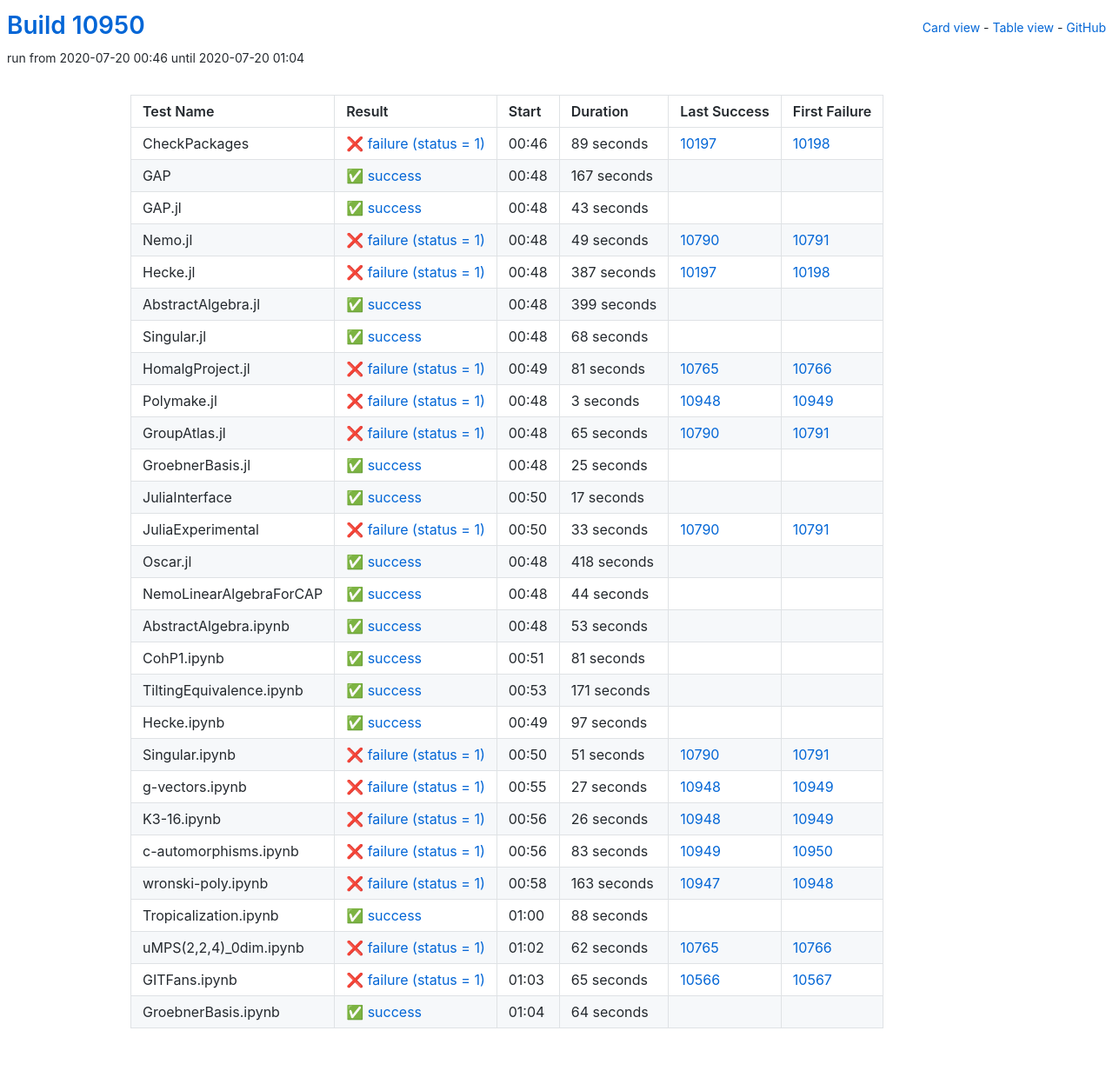
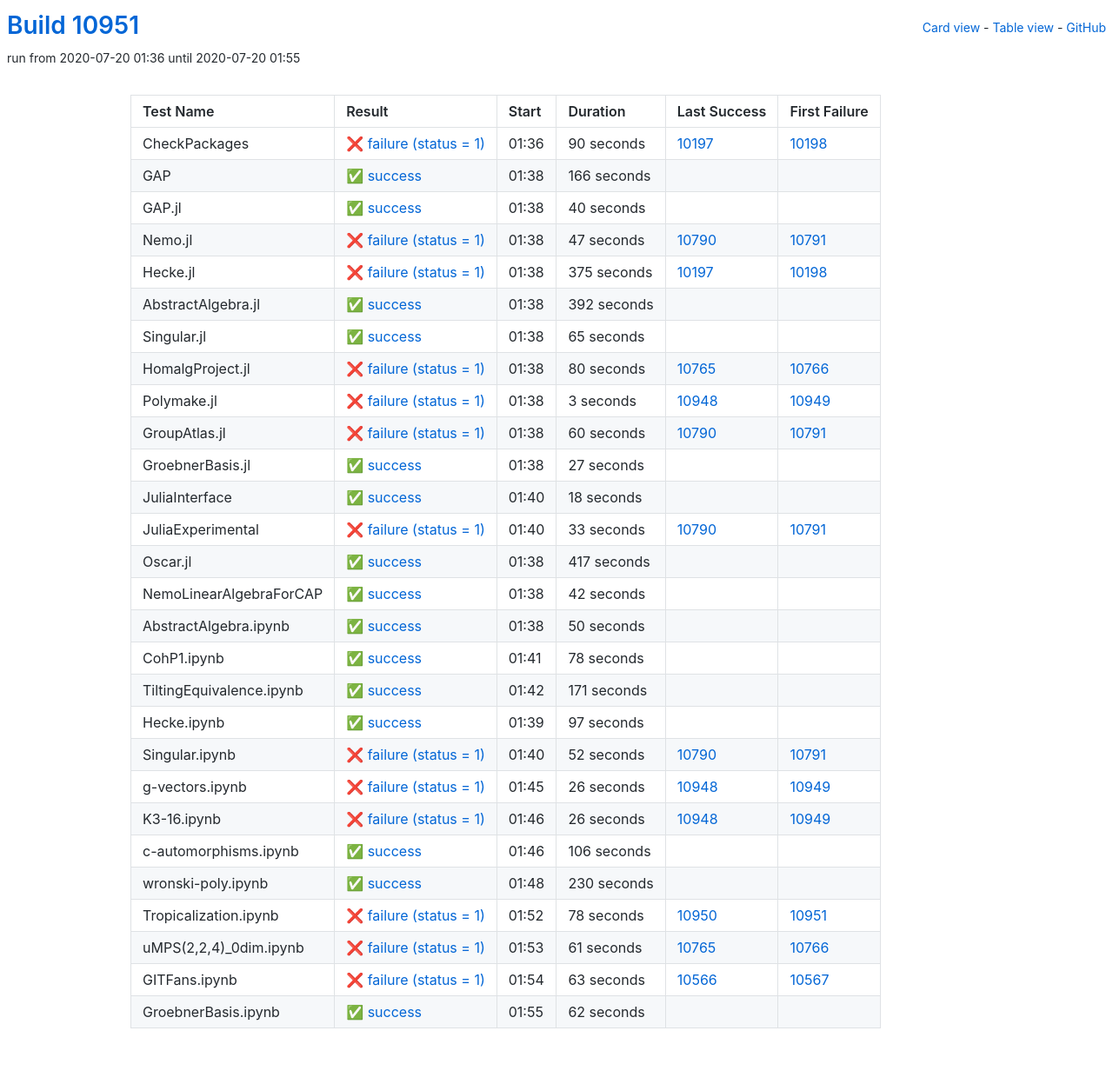
Before and after one commit to oscar-system/oscar-ci-status, a Jekyll site: the page built from table.html, in a window 1280 px wide. Shown: the whole page at 87% size. Built offline with Jekyll 4.4.1, drawn with Linux system fonts in a browser that asks for light colours.

Commit message:
Build #10951

```diff
--- a/_data/ci.yml
+++ b/_data/ci.yml
@@ -1,6 +1,6 @@
 ---
-build: 10950
-build_url: https://oscarci.mathematik.uni-kl.de/job/oscar/10950/
+build: 10951
+build_url: https://oscarci.mathematik.uni-kl.de/job/oscar/10951/
 job: oscar
 organization: oscar-system
 repo: oscar-ci-status
@@ -8,104 +8,104 @@
 tests:
 - name: CheckPackages
   id: checkpackages
-  log: https://oscarci.mathematik.uni-kl.de/job/oscar/10950/artifact/logs/build-10950/CheckPackages.log
-  start: 2020-07-20 00:46
+  log: https://oscarci.mathematik.uni-kl.de/job/oscar/10951/artifact/logs/build-10951/CheckPackages.log
+  start: 2020-07-20 01:36
   success: false
   exitcode: 1
   status: failure
-  duration: 89
+  duration: 90
   last_success: 10197
   last_success_url: https://oscarci.mathematik.uni-kl.de/job/oscar/10197/
   first_failure: 10198
   first_failure_url: https://oscarci.mathematik.uni-kl.de/job/oscar/10198/
 - name: GAP
   id: gap
-  log: https://oscarci.mathematik.uni-kl.de/job/oscar/10950/artifact/logs/build-10950/GAP.log
-  start: 2020-07-20 00:48
+  log: https://oscarci.mathematik.uni-kl.de/job/oscar/10951/artifact/logs/build-10951/GAP.log
+  start: 2020-07-20 01:38
   success: true
   exitcode: 0
   status: success
-  duration: 167
+  duration: 166
   last_success: false
   last_success_url:
   first_failure: false
   first_failure_url:
 - name: GAP.jl
   id: gap-jl
-  log: https://oscarci.mathematik.uni-kl.de/job/oscar/10950/artifact/logs/build-10950/GAP.jl.log
-  start: 2020-07-20 00:48
+  log: https://oscarci.mathematik.uni-kl.de/job/oscar/10951/artifact/logs/build-10951/GAP.jl.log
+  start: 2020-07-20 01:38
   success: true
   exitcode: 0
   status: success
-  duration: 43
+  duration: 40
   last_success: false
   last_success_url:
   first_failure: false
   first_failure_url:
 - name: Nemo.jl
   id: nemo-jl
-  log: https://oscarci.mathematik.uni-kl.de/job/oscar/10950/artifact/logs/build-10950/Nemo.jl.log
-  start: 2020-07-20 00:48
+  log: https://oscarci.mathematik.uni-kl.de/job/oscar/10951/artifact/logs/build-10951/Nemo.jl.log
+  start: 2020-07-20 01:38
   success: false
   exitcode: 1
   status: failure
-  duration: 49
+  duration: 47
   last_success: 10790
   last_success_url: https://oscarci.mathematik.uni-kl.de/job/oscar/10790/
   first_failure: 10791
   first_failure_url: https://oscarci.mathematik.uni-kl.de/job/oscar/10791/
 - name: Hecke.jl
   id: hecke-jl
-  log: https://oscarci.mathematik.uni-kl.de/job/oscar/10950/artifact/logs/build-10950/Hecke.jl.log
-  start: 2020-07-20 00:48
+  log: https://oscarci.mathematik.uni-kl.de/job/oscar/10951/artifact/logs/build-10951/Hecke.jl.log
+  start: 2020-07-20 01:38
   success: false
   exitcode: 1
   status: failure
-  duration: 387
+  duration: 375
   last_success: 10197
   last_success_url: https://oscarci.mathematik.uni-kl.de/job/oscar/10197/
   first_failure: 10198
   first_failure_url: https://oscarci.mathematik.uni-kl.de/job/oscar/10198/
 - name: AbstractAlgebra.jl
   id: abstractalgebra-jl
-  log: https://oscarci.mathematik.uni-kl.de/job/oscar/10950/artifact/logs/build-10950/AbstractAlgebra.jl.log
-  start: 2020-07-20 00:48
+  log: https://oscarci.mathematik.uni-kl.de/job/oscar/10951/artifact/logs/build-10951/AbstractAlgebra.jl.log
+  start: 2020-07-20 01:38
   success: true
   exitcode: 0
   status: success
-  duration: 399
+  duration: 392
   last_success: false
   last_success_url:
   first_failure: false
   first_failure_url:
 - name: Singular.jl
   id: singular-jl
-  log: https://oscarci.mathematik.uni-kl.de/job/oscar/10950/artifact/logs/build-10950/Singular.jl.log
-  start: 2020-07-20 00:48
+  log: https://oscarci.mathematik.uni-kl.de/job/oscar/10951/artifact/logs/build-10951/Singular.jl.log
+  start: 2020-07-20 01:38
   success: true
   exitcode: 0
   status: success
-  duration: 68
+  duration: 65
   last_success: false
   last_success_url:
   first_failure: false
   first_failure_url:
 - name: HomalgProject.jl
   id: homalgproject-jl
-  log: https://oscarci.mathematik.uni-kl.de/job/oscar/10950/artifact/logs/build-10950/HomalgProject.jl.log
-  start: 2020-07-20 00:49
+  log: https://oscarci.mathematik.uni-kl.de/job/oscar/10951/artifact/logs/build-10951/HomalgProject.jl.log
+  start: 2020-07-20 01:38
   success: false
   exitcode: 1
   status: failure
-  duration: 81
+  duration: 80
   last_success: 10765
   last_success_url: https://oscarci.mathematik.uni-kl.de/job/oscar/10765/
   first_failure: 10766
   first_failure_url: https://oscarci.mathematik.uni-kl.de/job/oscar/10766/
 - name: Polymake.jl
   id: polymake-jl
-  log: https://oscarci.mathematik.uni-kl.de/job/oscar/10950/artifact/logs/build-10950/Polymake.jl.log
-  start: 2020-07-20 00:48
+  log: https://oscarci.mathematik.uni-kl.de/job/oscar/10951/artifact/logs/build-10951/Polymake.jl.log
+  start: 2020-07-20 01:38
   success: false
   exitcode: 1
   status: failure
@@ -116,44 +116,44 @@
   first_failure_url: https://oscarci.mathematik.uni-kl.de/job/oscar/10949/
 - name: GroupAtlas.jl
   id: groupatlas-jl
-  log: https://oscarci.mathematik.uni-kl.de/job/oscar/10950/artifact/logs/build-10950/GroupAtlas.jl.log
-  start: 2020-07-20 00:48
+  log: https://oscarci.mathematik.uni-kl.de/job/oscar/10951/artifact/logs/build-10951/GroupAtlas.jl.log
+  start: 2020-07-20 01:38
   success: false
   exitcode: 1
   status: failure
-  duration: 65
+  duration: 60
   last_success: 10790
   last_success_url: https://oscarci.mathematik.uni-kl.de/job/oscar/10790/
   first_failure: 10791
   first_failure_url: https://oscarci.mathematik.uni-kl.de/job/oscar/10791/
 - name: GroebnerBasis.jl
   id: groebnerbasis-jl
-  log: https://oscarci.mathematik.uni-kl.de/job/oscar/10950/artifact/logs/build-10950/GroebnerBasis.jl.log
-  start: 2020-07-20 00:48
+  log: https://oscarci.mathematik.uni-kl.de/job/oscar/10951/artifact/logs/build-10951/GroebnerBasis.jl.log
+  start: 2020-07-20 01:38
   success: true
   exitcode: 0
   status: success
-  duration: 25
+  duration: 27
   last_success: false
   last_success_url:
   first_failure: false
   first_failure_url:
 - name: JuliaInterface
   id: juliainterface
-  log: https://oscarci.mathematik.uni-kl.de/job/oscar/10950/artifact/logs/build-10950/JuliaInterface.log
-  start: 2020-07-20 00:50
+  log: https://oscarci.mathematik.uni-kl.de/job/oscar/10951/artifact/logs/build-10951/JuliaInterface.log
+  start: 2020-07-20 01:40
   success: true
   exitcode: 0
   status: success
-  duration: 17
+  duration: 18
   last_success: false
   last_success_url:
   first_failure: false
   first_failure_url:
 - name: JuliaExperimental
   id: juliaexperimental
-  log: https://oscarci.mathematik.uni-kl.de/job/oscar/10950/artifact/logs/build-10950/JuliaExperimental.log
-  start: 2020-07-20 00:50
+  log: https://oscarci.mathematik.uni-kl.de/job/oscar/10951/artifact/logs/build-10951/JuliaExperimental.log
+  start: 2020-07-20 01:40
   success: false
   exitcode: 1
   status: failure
@@ -164,56 +164,56 @@
   first_failure_url: https://oscarci.mathematik.uni-kl.de/job/oscar/10791/
 - name: Oscar.jl
   id: oscar-jl
-  log: https://oscarci.mathematik.uni-kl.de/job/oscar/10950/artifact/logs/build-10950/Oscar.jl.log
-  start: 2020-07-20 00:48
+  log: https://oscarci.mathematik.uni-kl.de/job/oscar/10951/artifact/logs/build-10951/Oscar.jl.log
+  start: 2020-07-20 01:38
   success: true
   exitcode: 0
   status: success
-  duration: 418
+  duration: 417
   last_success: false
   last_success_url:
   first_failure: false
   first_failure_url:
 - name: NemoLinearAlgebraForCAP
   id: nemolinearalgebraforcap
-  log: https://oscarci.mathematik.uni-kl.de/job/oscar/10950/artifact/logs/build-10950/NemoLinearAlgebraForCAP.log
-  start: 2020-07-20 00:48
+  log: https://oscarci.mathematik.uni-kl.de/job/oscar/10951/artifact/logs/build-10951/NemoLinearAlgebraForCAP.log
+  start: 2020-07-20 01:38
   success: true
   exitcode: 0
   status: success
-  duration: 44
+  duration: 42
   last_success: false
   last_success_url:
   first_failure: false
   first_failure_url:
 - name: AbstractAlgebra.ipynb
   id: abstractalgebra-ipynb
-  log: https://oscarci.mathematik.uni-kl.de/job/oscar/10950/artifact/logs/build-10950/AbstractAlgebra.ipynb.log
-  start: 2020-07-20 00:48
+  log: https://oscarci.mathematik.uni-kl.de/job/oscar/10951/artifact/logs/build-10951/AbstractAlgebra.ipynb.log
+  start: 2020-07-20 01:38
   success: true
   exitcode: 0
   status: success
-  duration: 53
+  duration: 50
   last_success: false
   last_success_url:
   first_failure: false
   first_failure_url:
 - name: CohP1.ipynb
   id: cohp1-ipynb
-  log: https://oscarci.mathematik.uni-kl.de/job/oscar/10950/artifact/logs/build-10950/CohP1.ipynb.log
-  start: 2020-07-20 00:51
+  log: https://oscarci.mathematik.uni-kl.de/job/oscar/10951/artifact/logs/build-10951/CohP1.ipynb.log
+  start: 2020-07-20 01:41
   success: true
   exitcode: 0
   status: success
-  duration: 81
+  duration: 78
   last_success: false
   last_success_url:
   first_failure: false
   first_failure_url:
 - name: TiltingEquivalence.ipynb
   id: tiltingequivalence-ipynb
-  log: https://oscarci.mathematik.uni-kl.de/job/oscar/10950/artifact/logs/build-10950/TiltingEquivalence.ipynb.log
-  start: 2020-07-20 00:53
+  log: https://oscarci.mathematik.uni-kl.de/job/oscar/10951/artifact/logs/build-10951/TiltingEquivalence.ipynb.log
+  start: 2020-07-20 01:42
   success: true
   exitcode: 0
   status: success
@@ -224,8 +224,8 @@
   first_failure_url:
 - name: Hecke.ipynb
   id: hecke-ipynb
-  log: https://oscarci.mathematik.uni-kl.de/job/oscar/10950/artifact/logs/build-10950/Hecke.ipynb.log
-  start: 2020-07-20 00:49
+  log: https://oscarci.mathematik.uni-kl.de/job/oscar/10951/artifact/logs/build-10951/Hecke.ipynb.log
+  start: 2020-07-20 01:39
   success: true
   exitcode: 0
   status: success
@@ -236,32 +236,32 @@
   first_failure_url:
 - name: Singular.ipynb
   id: singular-ipynb
-  log: https://oscarci.mathematik.uni-kl.de/job/oscar/10950/artifact/logs/build-10950/Singular.ipynb.log
-  start: 2020-07-20 00:50
+  log: https://oscarci.mathematik.uni-kl.de/job/oscar/10951/artifact/logs/build-10951/Singular.ipynb.log
+  start: 2020-07-20 01:40
   success: false
   exitcode: 1
   status: failure
-  duration: 51
+  duration: 52
   last_success: 10790
   last_success_url: https://oscarci.mathematik.uni-kl.de/job/oscar/10790/
   first_failure: 10791
   first_failure_url: https://oscarci.mathematik.uni-kl.de/job/oscar/10791/
 - name: g-vectors.ipynb
   id: g-vectors-ipynb
-  log: https://oscarci.mathematik.uni-kl.de/job/oscar/10950/artifact/logs/build-10950/g-vectors.ipynb.log
-  start: 2020-07-20 00:55
+  log: https://oscarci.mathematik.uni-kl.de/job/oscar/10951/artifact/logs/build-10951/g-vectors.ipynb.log
+  start: 2020-07-20 01:45
   success: false
   exitcode: 1
   status: failure
-  duration: 27
+  duration: 26
   last_success: 10948
   last_success_url: https://oscarci.mathematik.uni-kl.de/job/oscar/10948/
   first_failure: 10949
   first_failure_url: https://oscarci.mathematik.uni-kl.de/job/oscar/10949/
 - name: K3-16.ipynb
   id: k3-16-ipynb
-  log: https://oscarci.mathematik.uni-kl.de/job/oscar/10950/artifact/logs/build-10950/K3-16.ipynb.log
-  start: 2020-07-20 00:56
+  log: https://oscarci.mathematik.uni-kl.de/job/oscar/10951/artifact/logs/build-10951/K3-16.ipynb.log
+  start: 2020-07-20 01:46
   success: false
   exitcode: 1
   status: failure
@@ -272,72 +272,72 @@
   first_failure_url: https://oscarci.mathematik.uni-kl.de/job/oscar/10949/
 - name: c-automorphisms.ipynb
   id: c-automorphisms-ipynb
-  log: https://oscarci.mathematik.uni-kl.de/job/oscar/10950/artifact/logs/build-10950/c-automorphisms.ipynb.log
-  start: 2020-07-20 00:56
-  success: false
-  exitcode: 1
-  status: failure
-  duration: 83
-  last_success: 10949
-  last_success_url: https://oscarci.mathematik.uni-kl.de/job/oscar/10949/
-  first_failure: 10950
-  first_failure_url: https://oscarci.mathematik.uni-kl.de/job/oscar/10950/
-- name: wronski-poly.ipynb
-  id: wronski-poly-ipynb
-  log: https://oscarci.mathematik.uni-kl.de/job/oscar/10950/artifact/logs/build-10950/wronski-poly.ipynb.log
-  start: 2020-07-20 00:58
-  success: false
-  exitcode: 1
-  status: failure
-  duration: 163
-  last_success: 10947
-  last_success_url: https://oscarci.mathematik.uni-kl.de/job/oscar/10947/
-  first_failure: 10948
-  first_failure_url: https://oscarci.mathematik.uni-kl.de/job/oscar/10948/
-- name: Tropicalization.ipynb
-  id: tropicalization-ipynb
-  log: https://oscarci.mathematik.uni-kl.de/job/oscar/10950/artifact/logs/build-10950/Tropicalization.ipynb.log
-  start: 2020-07-20 01:00
+  log: https://oscarci.mathematik.uni-kl.de/job/oscar/10951/artifact/logs/build-10951/c-automorphisms.ipynb.log
+  start: 2020-07-20 01:46
   success: true
   exitcode: 0
   status: success
-  duration: 88
+  duration: 106
   last_success: false
   last_success_url:
   first_failure: false
   first_failure_url:
-- name: uMPS(2,2,4)_0dim.ipynb
-  id: umps-2-2-4-0dim-ipynb
-  log: https://oscarci.mathematik.uni-kl.de/job/oscar/10950/artifact/logs/build-10950/uMPS-2-2-4-_0dim.ipynb.log
-  start: 2020-07-20 01:02
+- name: wronski-poly.ipynb
+  id: wronski-poly-ipynb
+  log: https://oscarci.mathematik.uni-kl.de/job/oscar/10951/artifact/logs/build-10951/wronski-poly.ipynb.log
+  start: 2020-07-20 01:48
+  success: true
+  exitcode: 0
+  status: success
+  duration: 230
+  last_success: false
+  last_success_url:
+  first_failure: false
+  first_failure_url:
+- name: Tropicalization.ipynb
+  id: tropicalization-ipynb
+  log: https://oscarci.mathematik.uni-kl.de/job/oscar/10951/artifact/logs/build-10951/Tropicalization.ipynb.log
+  start: 2020-07-20 01:52
   success: false
   exitcode: 1
   status: failure
-  duration: 62
+  duration: 78
+  last_success: 10950
+  last_success_url: https://oscarci.mathematik.uni-kl.de/job/oscar/10950/
+  first_failure: 10951
+  first_failure_url: https://oscarci.mathematik.uni-kl.de/job/oscar/10951/
+- name: uMPS(2,2,4)_0dim.ipynb
+  id: umps-2-2-4-0dim-ipynb
+  log: https://oscarci.mathematik.uni-kl.de/job/oscar/10951/artifact/logs/build-10951/uMPS-2-2-4-_0dim.ipynb.log
+  start: 2020-07-20 01:53
+  success: false
+  exitcode: 1
+  status: failure
+  duration: 61
   last_success: 10765
   last_success_url: https://oscarci.mathematik.uni-kl.de/job/oscar/10765/
   first_failure: 10766
   first_failure_url: https://oscarci.mathematik.uni-kl.de/job/oscar/10766/
 - name: GITFans.ipynb
   id: gitfans-ipynb
-  log: https://oscarci.mathematik.uni-kl.de/job/oscar/10950/artifact/logs/build-10950/GITFans.ipynb.log
-  start: 2020-07-20 01:03
+  log: https://oscarci.mathematik.uni-kl.de/job/oscar/10951/artifact/logs/build-10951/GITFans.ipynb.log
+  start: 2020-07-20 01:54
   success: false
   exitcode: 1
   status: failure
-  duration: 65
+  duration: 63
   last_success: 10566
   last_success_url: https://oscarci.mathematik.uni-kl.de/job/oscar/10566/
   first_failure: 10567
   first_failure_url: https://oscarci.mathematik.uni-kl.de/job/oscar/10567/
 - name: GroebnerBasis.ipynb
   id: groebnerbasis-ipynb
-  log: https://oscarci.mathematik.uni-kl.de/job/oscar/10950/artifact/logs/build-10950/GroebnerBasis.ipynb.log
-  start: 2020-07-20 01:04
+  log: https://oscarci.mathematik.uni-kl.de/job/oscar/10951/artifact/logs/build-10951/GroebnerBasis.ipynb.log
+  start: 2020-07-20 01:55
   success: true
   exitcode: 0
   status: success
-  duration: 64
+  duration: 62
   last_success: false
   last_success_url:
   first_failure: false
```
Also changed, not shown: README.md.
